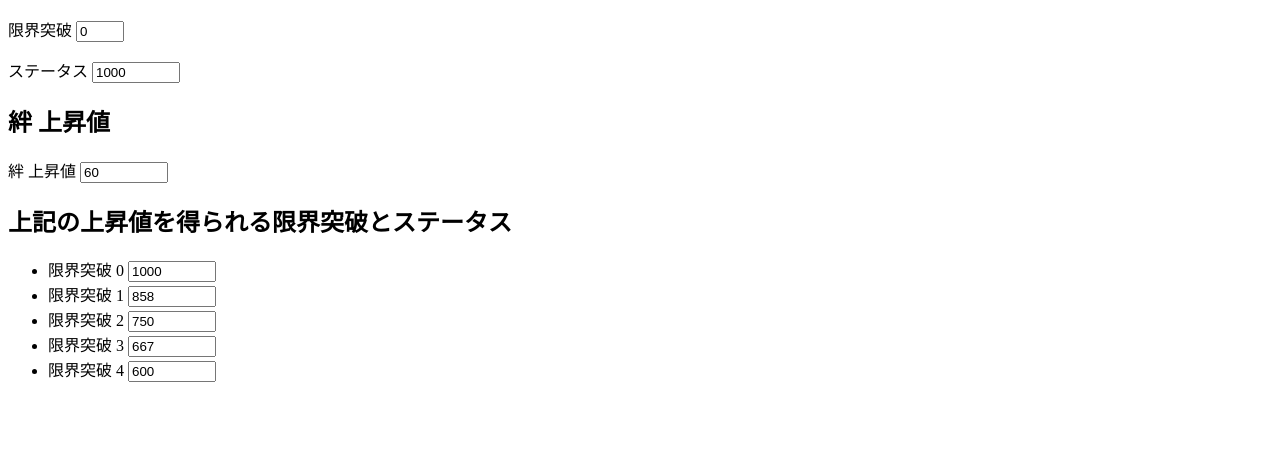
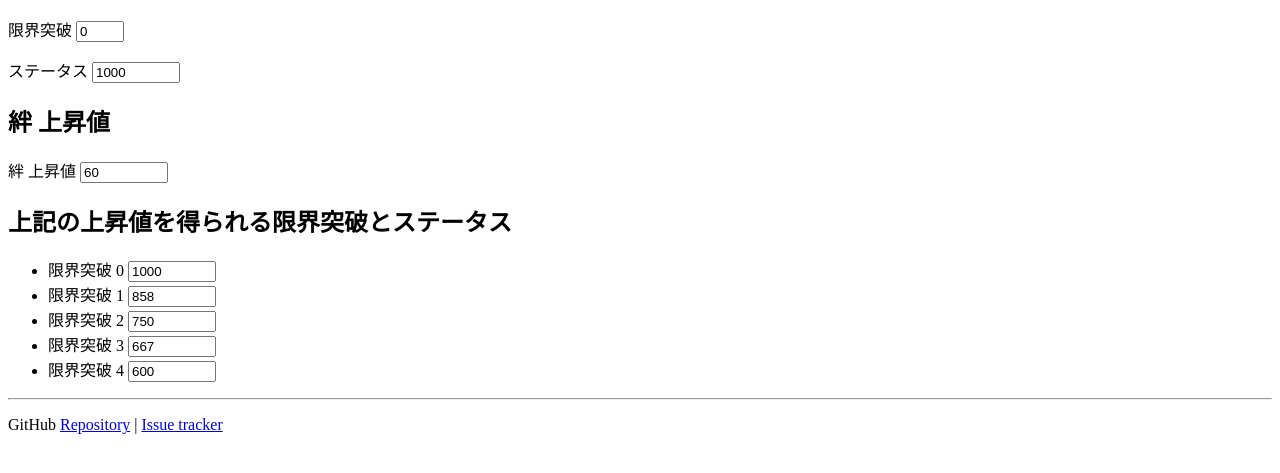
Before and after one commit to MinoruSekine/nol_hero_bond, a plain HTML site: page index.html in a window 1280 px wide. Shown: the part 127-600 px from the top of the page. Drawn offline with Linux system fonts and the light colour scheme.

Commit message:
Put link to GitHub (#3).

```diff
--- a/index.html
+++ b/index.html
@@ -49,5 +49,11 @@
   </li>
   </ul>
 
+  <hr>
+
+  <p>
+    GitHub <a href="https://github.com/MinoruSekine/nol_hero_bond">Repository</a> | <a href="https://github.com/MinoruSekine/nol_hero_bond/issues">Issue tracker</a>
+  </p>
+
 </body>
 </html>
```
